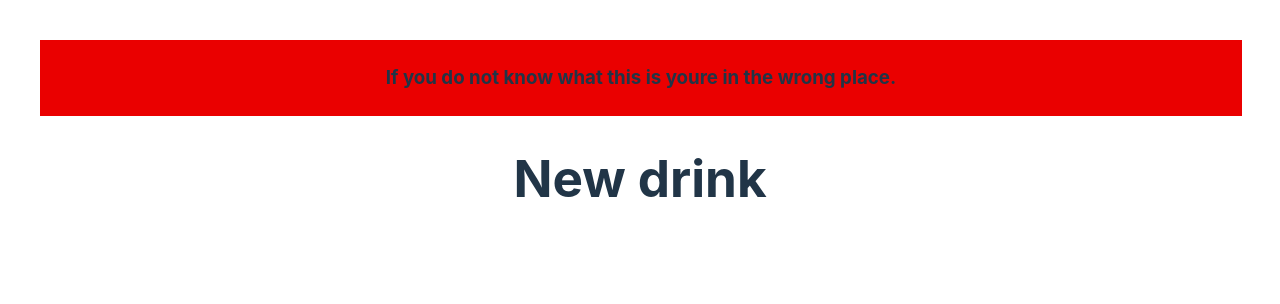
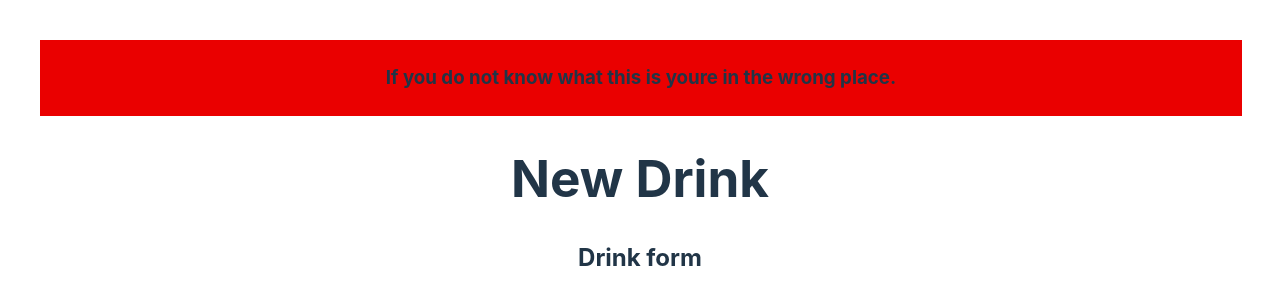
Before and after one commit to Erodri6z/gsadmin, a React (Vite) app: page /newDrink in a window 1280 px wide. Shown: the top 304 px of the page. Built offline with nearby package versions, Linux system fonts and the light colour scheme; no server answers.

Commit message:
add link to newdrin k page

```diff
--- a/src/components/DrinkForm/DrinkForm.jsx
+++ b/src/components/DrinkForm/DrinkForm.jsx
@@ -7,3 +7,5 @@ const DrinkForm = () => {
     </>
   )
 }
+
+export default DrinkForm
--- a/src/components/Nav/Nav.jsx
+++ b/src/components/Nav/Nav.jsx
@@ -1,15 +1,18 @@
 import './Nav.css'
+import { useNavigate } from 'react-router-dom'
+
 
 const Nav = (props) => {
   const user = props.user
 
+  const navigate = useNavigate()
   return (
     <>
       <nav class="nav">
         {user?
         <>
         <div class='nav-div'>
-          <button>New Drink</button>
+          <button onClick={navigate('/newDrink')}>New Drink</button>
           <h2>G-S ADMIN</h2>
           <button>Log out</button>
         </div>
--- a/src/pages/NewDrink/NewDrink.jsx
+++ b/src/pages/NewDrink/NewDrink.jsx
@@ -1,7 +1,10 @@
+import DrinkForm from "../../components/DrinkForm/DrinkForm"
+
 const NewDrink = () => {
   return (
     <>
-    <h1>New drink</h1>
+    <h1>New Drink</h1>
+    <DrinkForm />
     </>
   )
 }
```
